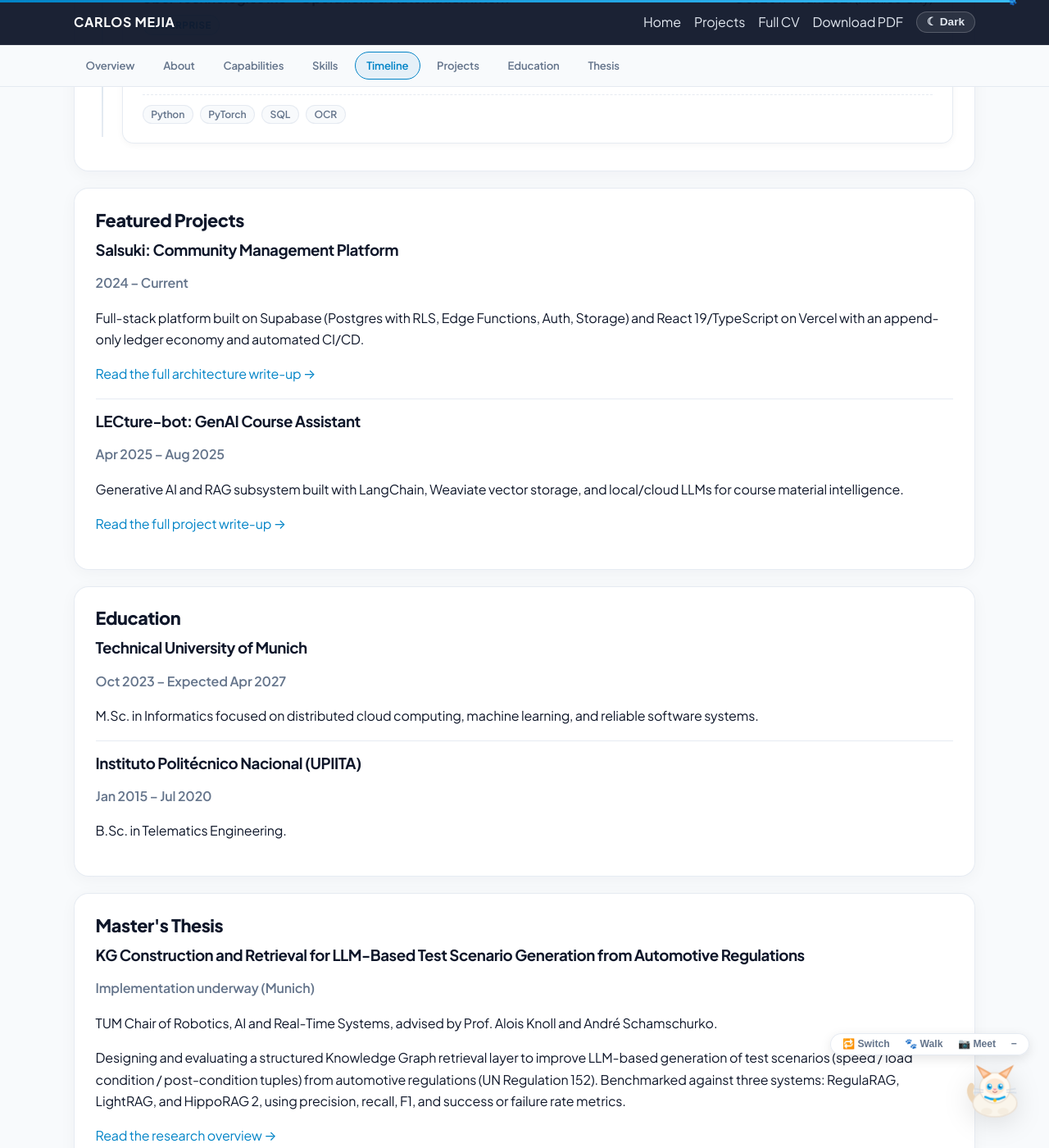
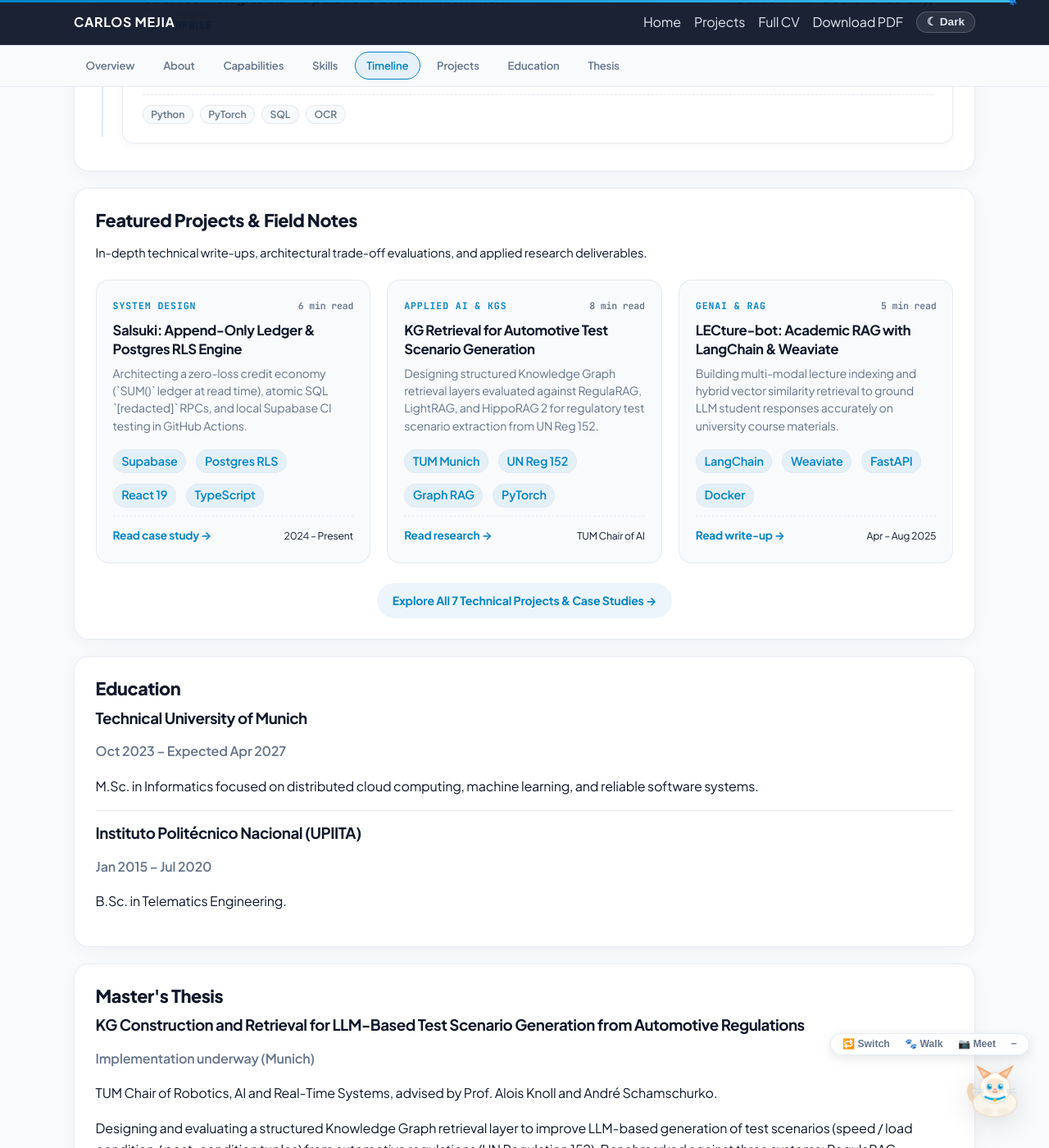
Before and after one commit to carloslme/carloslme.github.io, a Jekyll site: the page index.html, which Jekyll copies as it is, in a window 1280 px wide and 1400 px high, scrolled down 4415 px. Shown: the whole window at 82% size. Built offline with Jekyll 4.4.1, drawn with Linux system fonts in a browser that asks for light colours.

Commit message:
feat: Add featured engineering deep dives and field notes section on homepage (Closes #32)

```diff
--- a/assets/css/cv.css
+++ b/assets/css/cv.css
@@ -736,6 +736,97 @@ h1 {
   }
 }
 
+/* Featured Deep Dives & Field Notes Grid */
+.deep-dives-grid {
+  display: grid;
+  grid-template-columns: repeat(3, 1fr);
+  gap: 1.25rem;
+  margin-top: 1.25rem;
+}
+
+.deep-dive-card {
+  background: var(--bg);
+  border: 1px solid var(--border);
+  border-radius: 16px;
+  padding: 1.35rem 1.25rem;
+  display: flex;
+  flex-direction: column;
+  justify-content: space-between;
+  text-decoration: none;
+  color: inherit;
+  transition: transform 0.2s ease, border-color 0.2s ease, box-shadow 0.2s ease;
+}
+
+.deep-dive-card:hover {
+  transform: translateY(-4px);
+  border-color: var(--accent);
+  box-shadow: var(--card-shadow-hover);
+  text-decoration: none;
+}
+
+.deep-dive-meta {
+  display: flex;
+  align-items: center;
+  justify-content: space-between;
+  margin-bottom: 0.6rem;
+}
+
+.deep-dive-topic {
+  font-family: var(--font-mono);
+  font-size: 0.72rem;
+  font-weight: 700;
+  text-transform: uppercase;
+  letter-spacing: 0.08em;
+  color: var(--accent);
+}
+
+.deep-dive-readtime {
+  font-family: var(--font-mono);
+  font-size: 0.72rem;
+  color: var(--muted);
+  font-weight: 600;
+}
+
+.deep-dive-title {
+  font-size: 1.05rem;
+  font-weight: 700;
+  color: var(--text);
+  margin: 0 0 0.5rem;
+  line-height: 1.35;
+}
+
+.deep-dive-desc {
+  font-size: 0.88rem;
+  color: var(--muted);
+  line-height: 1.5;
+  margin: 0 0 1rem;
+  flex-grow: 1;
+}
+
+.deep-dive-footer {
+  display: flex;
+  align-items: center;
+  justify-content: space-between;
+  padding-top: 0.75rem;
+  border-top: 1px dashed var(--border);
+  margin-top: auto;
+}
+
+.deep-dive-link-text {
+  font-size: 0.85rem;
+  font-weight: 700;
+  color: var(--accent);
+  display: inline-flex;
+  align-items: center;
+  gap: 0.25rem;
+}
+
+@media (max-width: 900px) {
+  .deep-dives-grid {
+    grid-template-columns: 1fr;
+  }
+}
+
 /* Skill Matrix Grid */
 .skill-matrix-grid {
   display: grid;
--- a/index.html
+++ b/index.html
@@ -542,24 +542,91 @@
         </div>
       </section>
 
-      <!-- Selected Projects -->
+      <!-- Featured Engineering Deep Dives & Projects -->
       <section class="card" id="projects-section">
-        <h2 class="section-title">Featured Projects</h2>
-        <div class="entry" data-skills="react typescript supabase postgresql github-actions">
-          <h3>Salsuki: Community Management Platform</h3>
-          <p class="dates">2024 – Current</p>
-          <p>
-            Full-stack platform built on Supabase (Postgres with RLS, Edge Functions, Auth, Storage) and React 19/TypeScript on Vercel with an append-only ledger economy and automated CI/CD.
-          </p>
-          <p><a href="/projects/salsuki/">Read the full architecture write-up &rarr;</a></p>
+        <h2 class="section-title">Featured Projects &amp; Field Notes</h2>
+        <p class="text-muted" style="margin-bottom: 1.25rem; font-size: 0.92rem;">
+          In-depth technical write-ups, architectural trade-off evaluations, and applied research deliverables.
+        </p>
+
+        <div class="deep-dives-grid">
+          <!-- 1. Salsuki Architecture -->
+          <a class="deep-dive-card" href="/projects/salsuki/" data-skills="react typescript supabase postgresql github-actions docker">
+            <div>
+              <div class="deep-dive-meta">
+                <span class="deep-dive-topic">System Design</span>
+                <span class="deep-dive-readtime">6 min read</span>
+              </div>
+              <h3 class="deep-dive-title">Salsuki: Append-Only Ledger &amp; Postgres RLS Engine</h3>
+              <p class="deep-dive-desc">
+                Architecting a zero-loss credit economy (`SUM()` ledger at read time), atomic SQL `[redacted]` RPCs, and local Supabase CI testing in GitHub Actions.
+              </p>
+              <div class="tag-list" style="margin-bottom: 0.5rem;">
+                <span class="tag">Supabase</span>
+                <span class="tag">Postgres RLS</span>
+                <span class="tag">React 19</span>
+                <span class="tag">TypeScript</span>
+              </div>
+            </div>
+            <div class="deep-dive-footer">
+              <span class="deep-dive-link-text">Read case study &rarr;</span>
+              <span class="dates" style="font-size: 0.76rem;">2024 – Present</span>
+            </div>
+          </a>
+
+          <!-- 2. Master's Thesis Research -->
+          <a class="deep-dive-card" href="/projects/masters-thesis/" data-skills="kg python pytorch langchain weaviate linux">
+            <div>
+              <div class="deep-dive-meta">
+                <span class="deep-dive-topic">Applied AI &amp; KGs</span>
+                <span class="deep-dive-readtime">8 min read</span>
+              </div>
+              <h3 class="deep-dive-title">KG Retrieval for Automotive Test Scenario Generation</h3>
+              <p class="deep-dive-desc">
+                Designing structured Knowledge Graph retrieval layers evaluated against RegulaRAG, LightRAG, and HippoRAG 2 for regulatory test scenario extraction from UN Reg 152.
+              </p>
+              <div class="tag-list" style="margin-bottom: 0.5rem;">
+                <span class="tag">TUM Munich</span>
+                <span class="tag">UN Reg 152</span>
+                <span class="tag">Graph RAG</span>
+                <span class="tag">PyTorch</span>
+              </div>
+            </div>
+            <div class="deep-dive-footer">
+              <span class="deep-dive-link-text">Read research &rarr;</span>
+              <span class="dates" style="font-size: 0.76rem;">TUM Chair of AI</span>
+            </div>
+          </a>
+
+          <!-- 3. LECture-bot GenAI Assistant -->
+          <a class="deep-dive-card" href="/projects/lecture-bot/" data-skills="python langchain weaviate docker fastapi">
+            <div>
+              <div class="deep-dive-meta">
+                <span class="deep-dive-topic">GenAI &amp; RAG</span>
+                <span class="deep-dive-readtime">5 min read</span>
+              </div>
+              <h3 class="deep-dive-title">LECture-bot: Academic RAG with LangChain &amp; Weaviate</h3>
+              <p class="deep-dive-desc">
+                Building multi-modal lecture indexing and hybrid vector similarity retrieval to ground LLM student responses accurately on university course materials.
+              </p>
+              <div class="tag-list" style="margin-bottom: 0.5rem;">
+                <span class="tag">LangChain</span>
+                <span class="tag">Weaviate</span>
+                <span class="tag">FastAPI</span>
+                <span class="tag">Docker</span>
+              </div>
+            </div>
+            <div class="deep-dive-footer">
+              <span class="deep-dive-link-text">Read write-up &rarr;</span>
+              <span class="dates" style="font-size: 0.76rem;">Apr – Aug 2025</span>
+            </div>
+          </a>
         </div>
-        <div class="entry" data-skills="python langchain weaviate docker">
-          <h3>LECture-bot: GenAI Course Assistant</h3>
-          <p class="dates">Apr 2025 – Aug 2025</p>
-          <p>
-            Generative AI and RAG subsystem built with LangChain, Weaviate vector storage, and local/cloud LLMs for course material intelligence.
-          </p>
-          <p><a href="/projects/lecture-bot/">Read the full project write-up &rarr;</a></p>
+
+        <div style="margin-top: 1.5rem; text-align: center;">
+          <a href="/projects/" class="button secondary" style="font-size: 0.88rem; padding: 0.55rem 1.1rem;">
+            Explore All 7 Technical Projects &amp; Case Studies &rarr;
+          </a>
         </div>
       </section>
 
```
